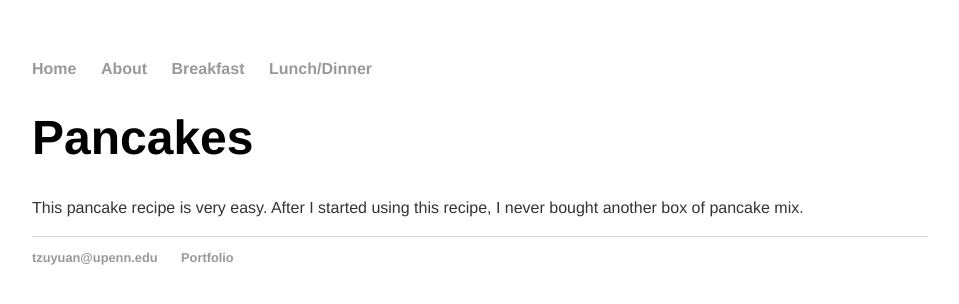
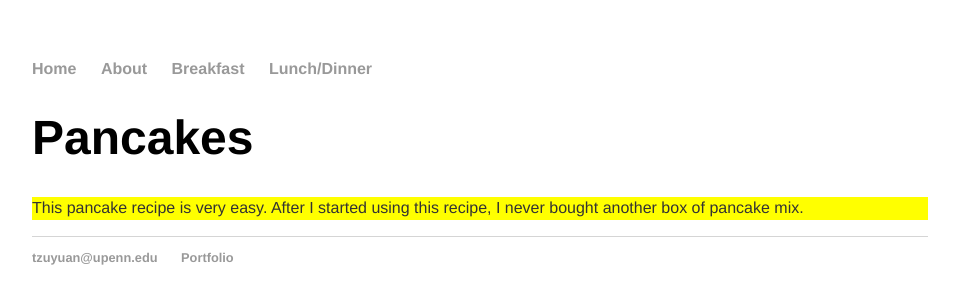
Before and after one commit to tzuyuanw/tzuyuanw.github.io, a Jekyll site: the page recipes/pancakes.html, which Jekyll copies as it is, in a window 1280 px wide. Shown: the top 304 px of the page, without its empty margins (160-1119 px from the left). Built offline with Jekyll 4.4.1, drawn with Linux system fonts in a browser that asks for light colours.

Commit message:
Update recipes.css

```diff
--- a/css/recipes.css
+++ b/css/recipes.css
@@ -30,6 +30,9 @@ p {
     color: #333;
 }
 
+.blurb{
+    background-color: yellow;
+}
 
 * {
   box-sizing: border-box;
```
